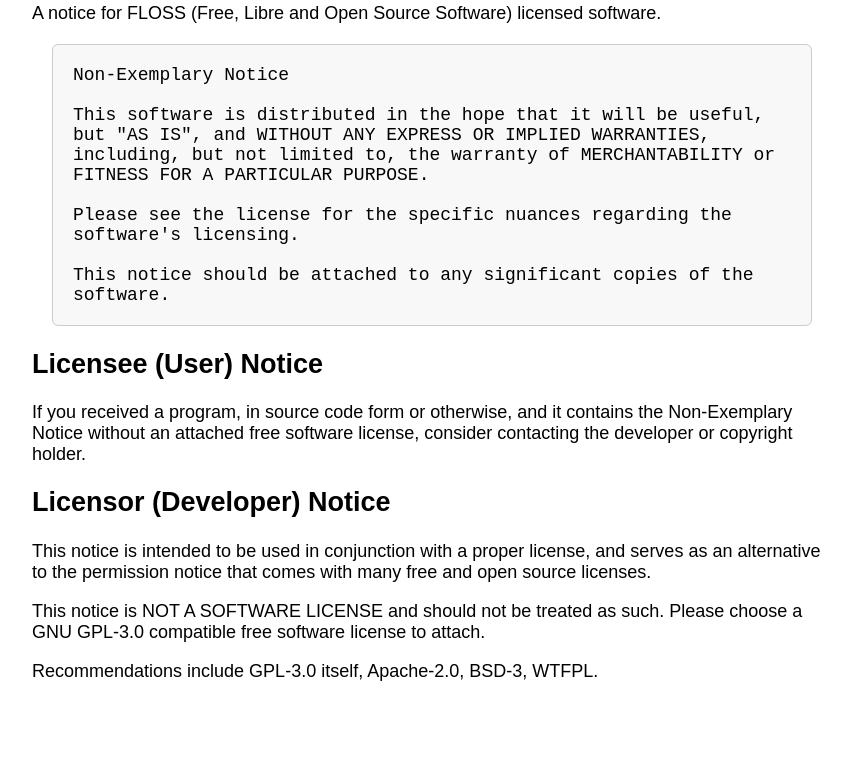
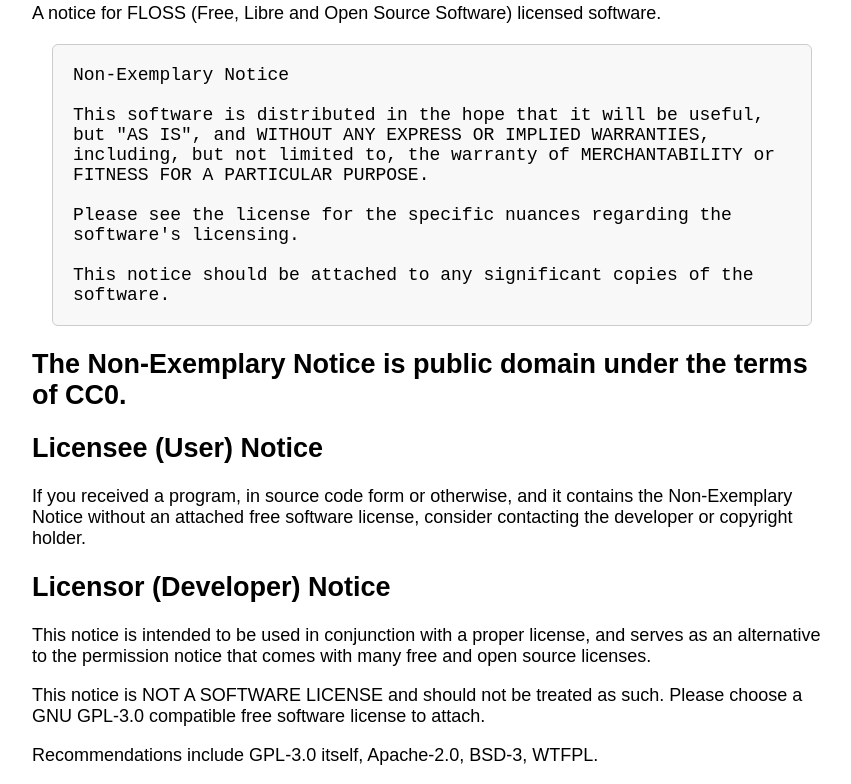
Before and after one commit to That1M8Head/non-exemplary-notice, a plain HTML site: page index.html in a window 1280 px wide. Shown: the part 87-871 px from the top of the page, without its empty margins (208-1059 px from the left). Before the commit the page ends 800 px from the top, so only its background shows below. Drawn offline with Linux system fonts and the light colour scheme.

Commit message:
Added public domain notice

```diff
--- a/index.html
+++ b/index.html
@@ -49,6 +49,8 @@
         This notice should be attached to any significant copies of the software.<br>
     </code>
 
+    <h2>The Non-Exemplary Notice is public domain under the terms of CC0.</h2>
+
     <h2>Licensee (User) Notice</h2>
 
     <p>If you received a program, in source code form or otherwise, and it
```
